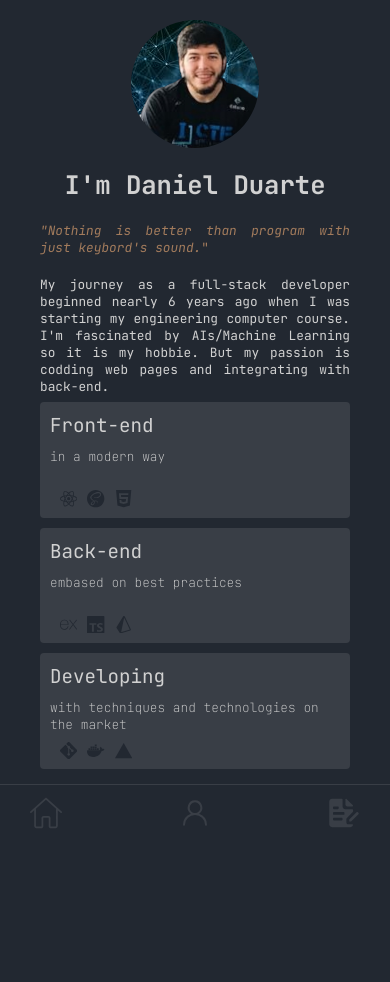
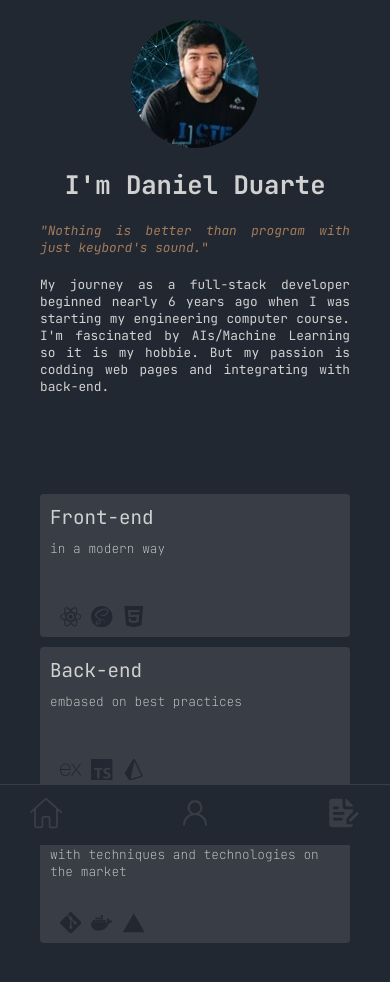
Before and after one commit to danrib27/Portfolio-2.0, a React (Vite) app: page / in a window 390 px wide. Both pictures are taken after a click on the button 195 px from the left and 814 px from the top of the page. Shown: the top 982 px of the page. Before the commit the page ends 844 px from the top, so only its background shows below. Built offline with nearby package versions, Linux system fonts and the light colour scheme.

Commit message:
fix: icons compressed in banner

```diff
--- a/src/pages/about/index.module.scss
+++ b/src/pages/about/index.module.scss
@@ -147,11 +147,16 @@ main {
 //media
 @media (max-width: 768px) {
     #about {
+        z-index: -1;
         align-self: center;
         flex-direction: column-reverse;
         justify-content: space-between;
-        height: calc(100vh - 90px);
+        height: 110vh;
         margin: 20px;
+        margin-bottom: 60px;
+    }
+    .bannerContainer {
+        margin-top: 10px;
     }
     .bannerTech span {
         margin: 10px 10px 0;
```
